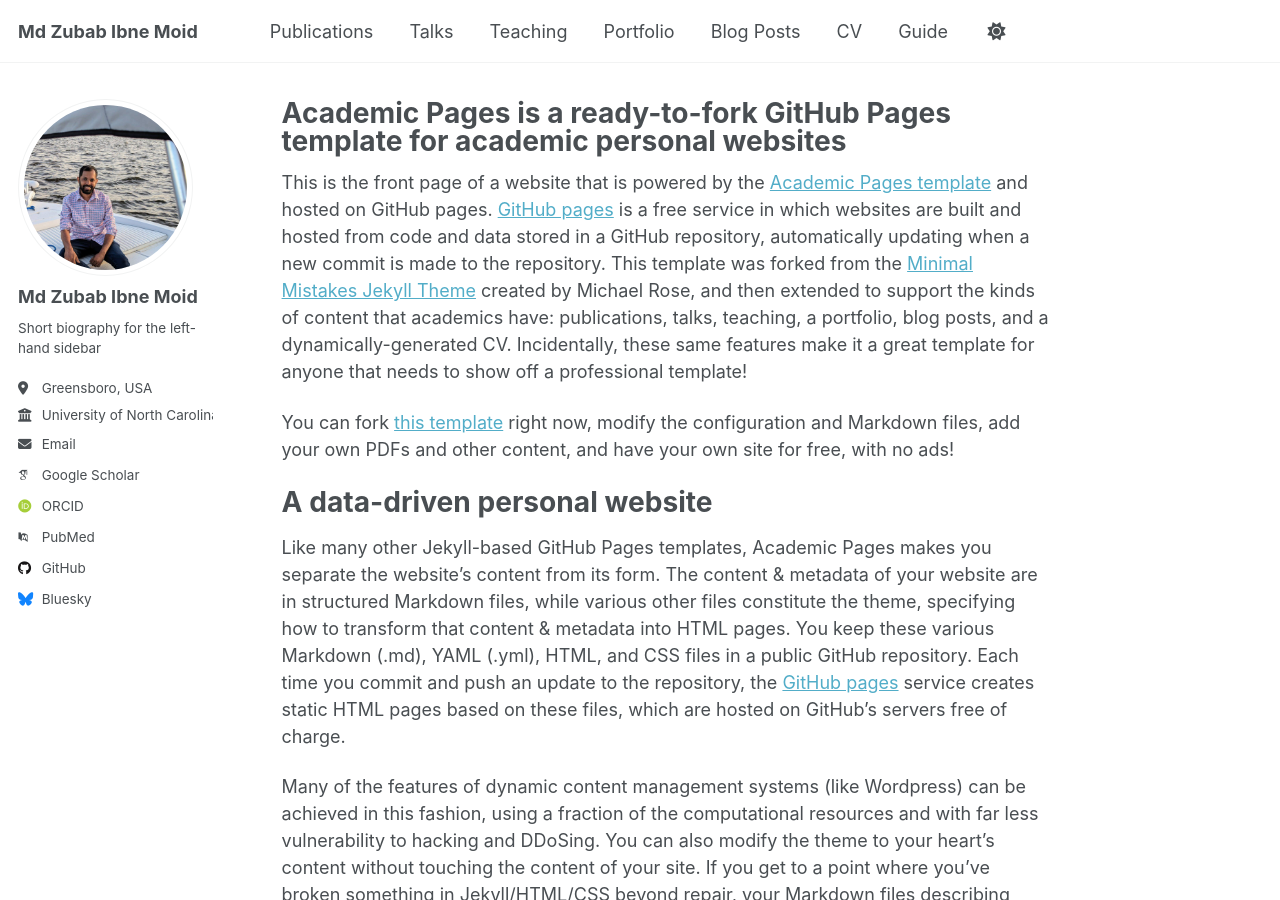
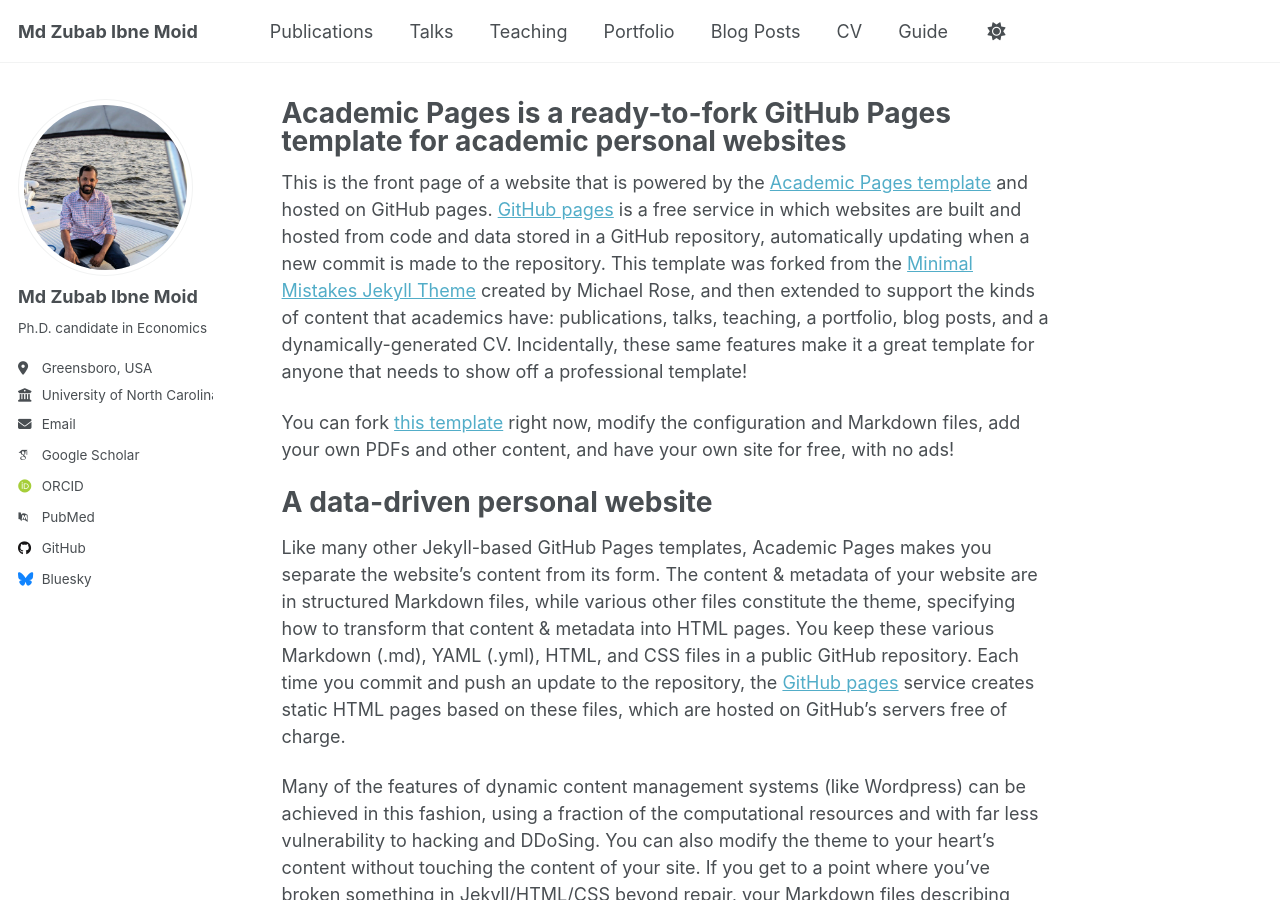
Before and after one commit to Zubab/Zubab.github.io, a Jekyll site: the page built from _pages/about.md, in a window 1280 px wide and 900 px high. Built offline with Jekyll 4.4.1, drawn with Linux system fonts in a browser that asks for light colours; some web fonts are replaced; a script that is not in the unit is left out.

Commit message:
Update _config.yml

```diff
--- a/_config.yml
+++ b/_config.yml
@@ -25,11 +25,15 @@ author:
   avatar           : "profilepic.png"
   name             : "Md Zubab Ibne Moid"
   pronouns         : # example: "she/her"
-  bio              : "Short biography for the left-hand sidebar"
+  bio              : "Ph.D. candidate in Economics"
   location         : "Greensboro, USA"
   employer         : "University of North Carolina at Greensboro"
   uri              : # URL
   email            : "m_moid@uncg.edu"
+  links:
+    - label: "Email"
+      icon: "fas fa-fw fa-envelope"
+      url: "mailto:m_moid@uncg.edu"
 
   # Academic websites
   academia         : # URL
```
